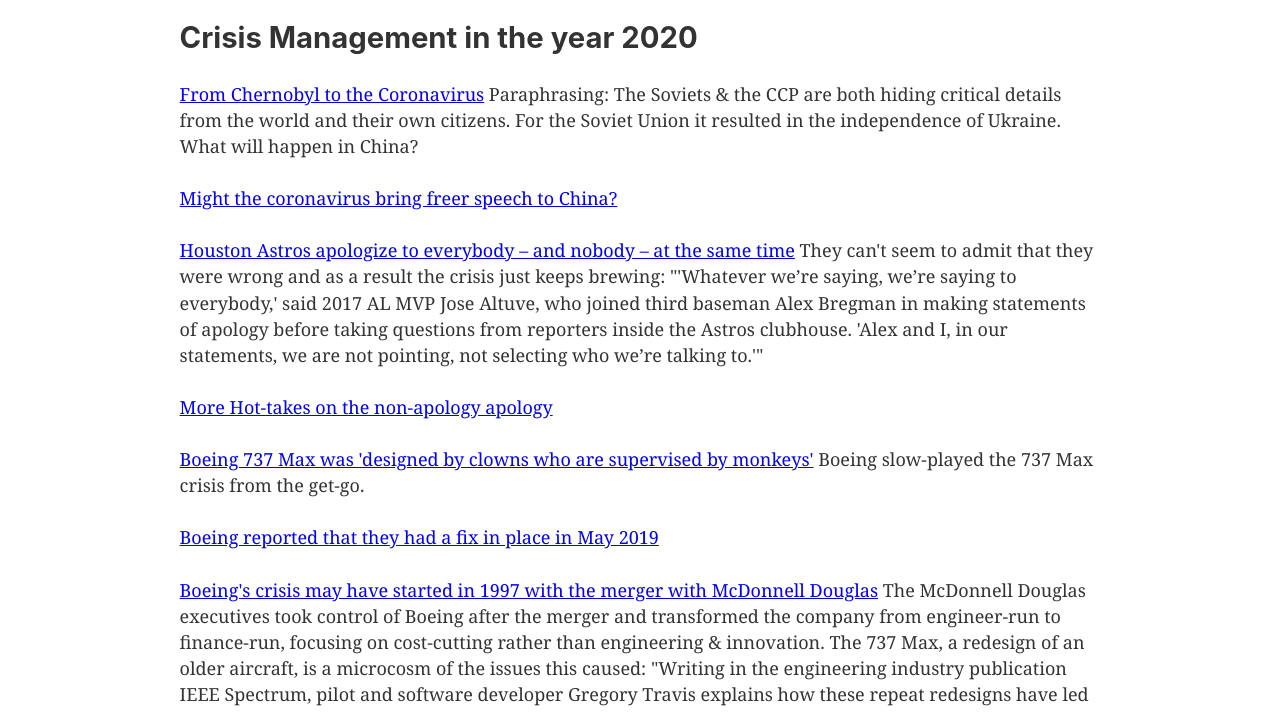
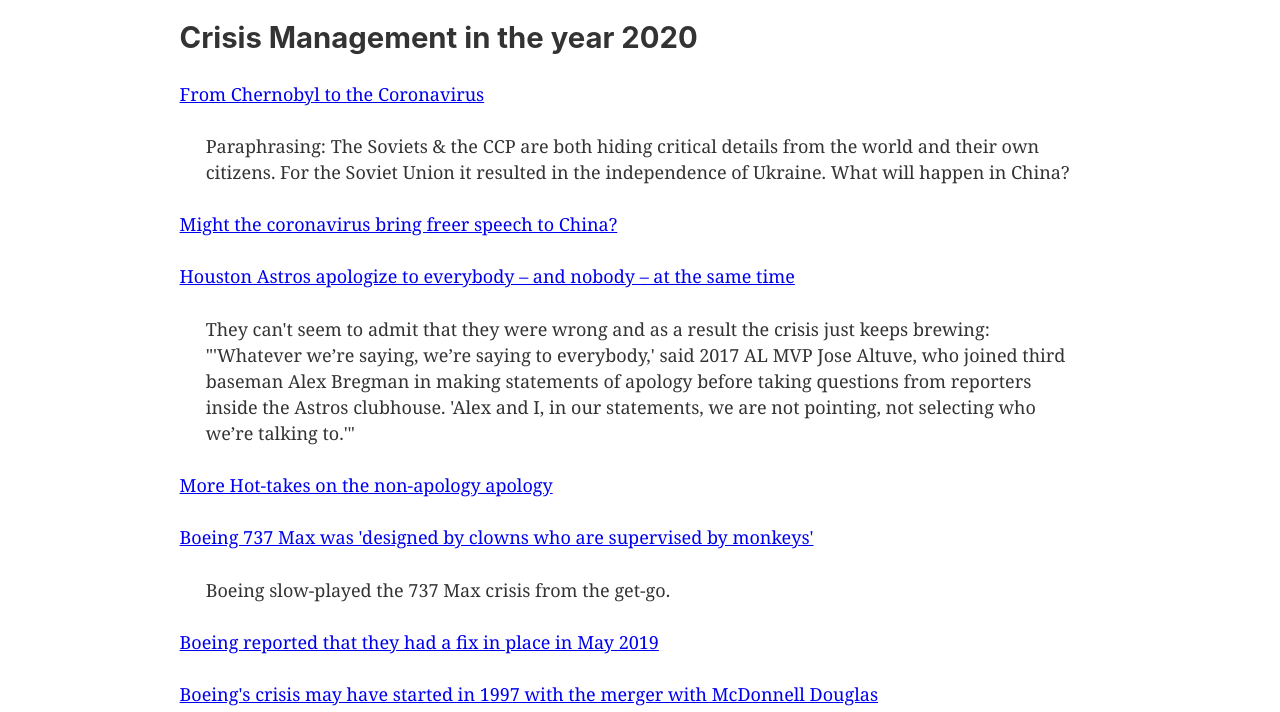
Before and after one commit to jdraths/scrapes, a Gatsby site: page /blog/quick-scrapes-20200213/ in a window 1280 px wide. Shown: the part 171-883 px from the top of the page. Built offline with nearby package versions, Linux system fonts and the light colour scheme; Gatsby itself is replaced by a stand-in of ours; some packages are replaced by stand-ins of ours.

Commit message:
update, does this deploy netlify automatically

```diff
--- a/src/blog/quick-scrapes-20200213.md
+++ b/src/blog/quick-scrapes-20200213.md
@@ -5,16 +5,24 @@
 
 ## Crisis Management in the year 2020
 
-[From Chernobyl to the Coronavirus](https://www.wsj.com/articles/from-chernobyl-to-the-coronavirus-11581610088) Paraphrasing: The Soviets & the CCP are both hiding critical details from the world and their own citizens. For the Soviet Union it resulted in the independence of Ukraine. What will happen in China?
+[From Chernobyl to the Coronavirus](https://www.wsj.com/articles/from-chernobyl-to-the-coronavirus-11581610088)
+
+> Paraphrasing: The Soviets & the CCP are both hiding critical details from the world and their own citizens. For the Soviet Union it resulted in the independence of Ukraine. What will happen in China?
 
 [Might the coronavirus bring freer speech to China?](https://marginalrevolution.com/marginalrevolution/2020/02/might-the-coronavirus-bring-freer-speech-to-china.html)
 
-[Houston Astros apologize to everybody – and nobody – at the same time](https://www.usatoday.com/story/sports/mlb/columnist/gabe-lacques/2020/02/13/houston-astros-cheating-scandal-apology/4751593002/) They can't seem to admit that they were wrong and as a result the crisis just keeps brewing: "'Whatever we’re saying, we’re saying to everybody,' said 2017 AL MVP Jose Altuve, who joined third baseman Alex Bregman in making statements of apology before taking questions from reporters inside the Astros clubhouse. 'Alex and I, in our statements, we are not pointing, not selecting who we’re talking to.'"
+[Houston Astros apologize to everybody – and nobody – at the same time](https://www.usatoday.com/story/sports/mlb/columnist/gabe-lacques/2020/02/13/houston-astros-cheating-scandal-apology/4751593002/)
+
+> They can't seem to admit that they were wrong and as a result the crisis just keeps brewing: "'Whatever we’re saying, we’re saying to everybody,' said 2017 AL MVP Jose Altuve, who joined third baseman Alex Bregman in making statements of apology before taking questions from reporters inside the Astros clubhouse. 'Alex and I, in our statements, we are not pointing, not selecting who we’re talking to.'"
 
 [More Hot-takes on the non-apology apology](https://www.cbssports.com/mlb/news/astros-cheating-scandal-mlb-players-fans-react-to-embarrassing-press-conference/)
 
-[Boeing 737 Max was 'designed by clowns who are supervised by monkeys'](https://nypost.com/2020/02/13/boeing-fires-supervisor-of-pilots-who-slammed-737-max-jet/) Boeing slow-played the 737 Max crisis from the get-go.
+[Boeing 737 Max was 'designed by clowns who are supervised by monkeys'](https://nypost.com/2020/02/13/boeing-fires-supervisor-of-pilots-who-slammed-737-max-jet/)
+
+> Boeing slow-played the 737 Max crisis from the get-go.
 
 [Boeing reported that they had a fix in place in May 2019](https://www.cnbc.com/2019/05/16/what-you-need-to-know-about-boeings-737-max-crisis.html)
 
-[Boeing's crisis may have started in 1997 with the merger with McDonnell Douglas](https://qz.com/1776080/how-the-mcdonnell-douglas-boeing-merger-led-to-the-737-max-crisis/) The McDonnell Douglas executives took control of Boeing after the merger and transformed the company from engineer-run to finance-run, focusing on cost-cutting rather than engineering & innovation. The 737 Max, a redesign of an older aircraft, is a microcosm of the issues this caused: "Writing in the engineering industry publication IEEE Spectrum, pilot and software developer Gregory Travis explains how these repeat redesigns have led to recent tragedies. The plane was designed for a time before machine-aided cargo loading and so sits low to the ground to aid ground crews hauling baggage. But as the planes grew larger, so too have their engines. Instead of being hung under the wing, as in earlier models, the engines have been moved forward and upward, potentially leading to an aerodynamic stall under certain circumstances. 'Instead of going back to the drawing board and getting the airframe hardware right, Boeing relied on something called the ‘Maneuvering Characteristics Augmentation System,’ or MCAS,' he writes. "
+[Boeing's crisis may have started in 1997 with the merger with McDonnell Douglas](https://qz.com/1776080/how-the-mcdonnell-douglas-boeing-merger-led-to-the-737-max-crisis/)
+
+> The McDonnell Douglas executives took control of Boeing after the merger and transformed the company from engineer-run to finance-run, focusing on cost-cutting rather than engineering & innovation. The 737 Max, a redesign of an older aircraft, is a microcosm of the issues this caused: "Writing in the engineering industry publication IEEE Spectrum, pilot and software developer Gregory Travis explains how these repeat redesigns have led to recent tragedies. The plane was designed for a time before machine-aided cargo loading and so sits low to the ground to aid ground crews hauling baggage. But as the planes grew larger, so too have their engines. Instead of being hung under the wing, as in earlier models, the engines have been moved forward and upward, potentially leading to an aerodynamic stall under certain circumstances. 'Instead of going back to the drawing board and getting the airframe hardware right, Boeing relied on something called the ‘Maneuvering Characteristics Augmentation System,’ or MCAS,' he writes. "
```
